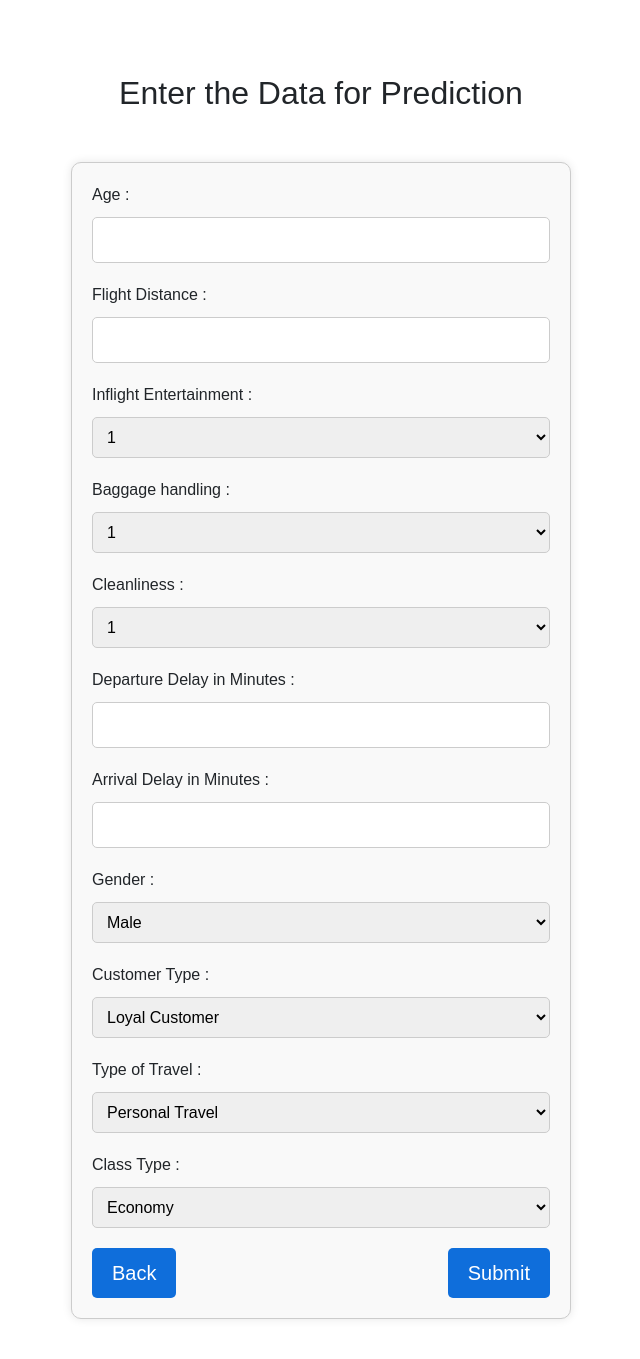
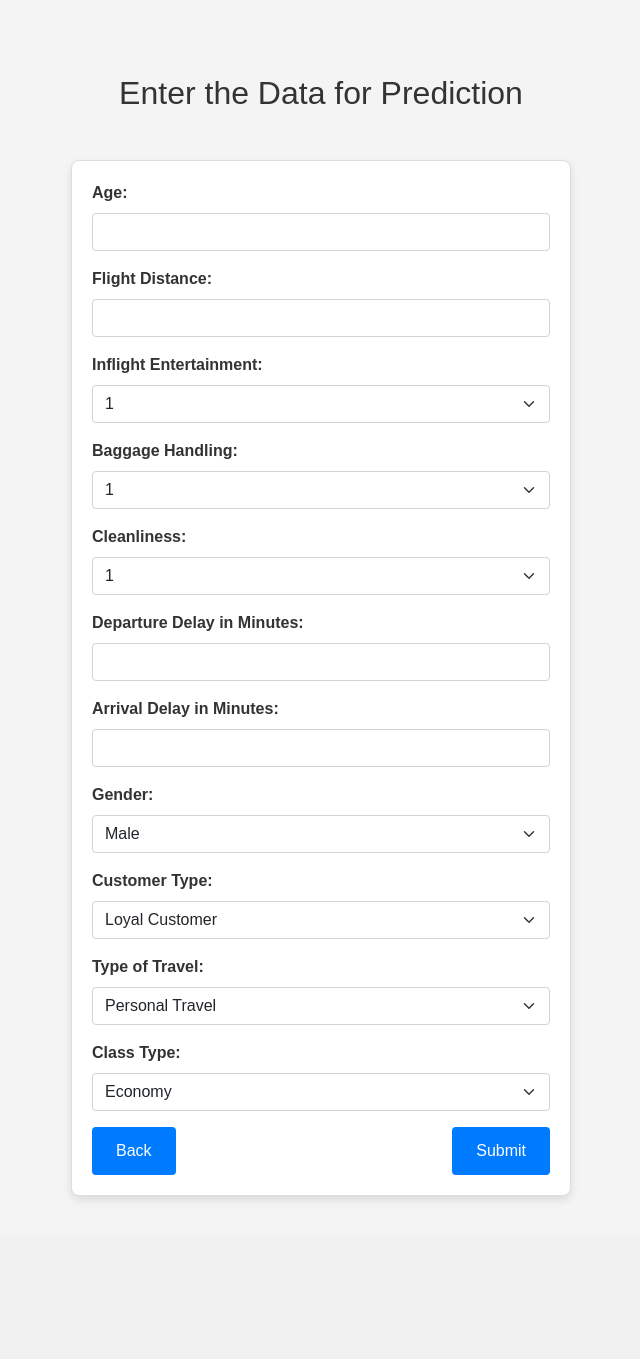
Before and after one commit to itanishajain/DS_Training, a Flask app: page /project in a window 1280 px wide. Shown: the part 56-1415 px from the top of the page, without its empty margins (319-959 px from the left). After the commit the page ends 1255 px from the top, so only its background shows below. Run offline with Flask 3, Linux system fonts and the light colour scheme; parts of the project's set-up code (start-up, migrations or seed data) failed here and were passed over; some libraries are stand-ins or nearby versions.

Commit message:
Customer_Satisfaction Project

```diff
--- a/Customer_satisfaction/app.py
+++ b/Customer_satisfaction/app.py
@@ -1,6 +1,6 @@
-
-from flask import Flask, render_template,url_for,request
+from flask import Flask, render_template, url_for, request
 import joblib
+from werkzeug.utils import redirect
 
 model = joblib.load('logistic_regression.lb')
 app = Flask(__name__)
@@ -13,43 +13,39 @@ def home():
 def project():
     return render_template('project.html')
 
-@app.route("/prediction",methods=['GET','POST'])
+@app.route("/prediction", methods=['POST'])
 def prediction():
-    if request.method == "POST":
-        age = int(request.form['age'])
-        flight_distance = int(request.form['flight_distance'])
-        infligth_entertainment = int(request.form["inflight-entertainment"])
-        baggage_handling = int(request.form["baggage-handling"] )
-        cleanliness = int(request.form["cleanliness"])
-        departure_delay = int(request.form["departure_delay"])
-        arrival_delay  = int(request.form["arrival_delay"])
-        gender = int(request.form["gender"])
-        customer_type  = int(request.form["customer-type"])
-        travel_type = int(request.form["travel-type"])
-        class_Type  = request.form["class-type"]
+    age = int(request.form['age'])
+    flight_distance = int(request.form['flight_distance'])
+    infligth_entertainment = int(request.form["inflight-entertainment"])
+    baggage_handling = int(request.form["baggage-handling"])
+    cleanliness = int(request.form["cleanliness"])
+    departure_delay = int(request.form["departure_delay"])
+    arrival_delay  = int(request.form["arrival_delay"])
+    gender = int(request.form["gender"])
+    customer_type  = int(request.form["customer-type"])
+    travel_type = int(request.form["travel-type"])
+    class_Type  = request.form["class-type"]
+    Class_Eco = 0
+    Class_Eco_Plus = 0
+    if class_Type == 'ECO':
+        Class_Eco = 1
+        Class_Eco_Plus = 0
+    elif class_Type == 'ECO_PLUS':
+        Class_Eco = 0
+        Class_Eco_Plus = 1
+    else:
         Class_Eco = 0
         Class_Eco_Plus = 0
-        if class_Type == 'ECO':
-            Class_Eco = 1
-            Class_Eco_Plus = 0
-        elif class_Type == 'ECO_PLUS':
-            Class_Eco = 0
-            Class_Eco_Plus = 1
-        else:
-            Class_Eco = 0
-            Class_Eco_Plus = 0
-        UNSEEN_DATA = [[age,flight_distance,infligth_entertainment,baggage_handling,
-                       cleanliness,departure_delay ,arrival_delay,gender,
-                       customer_type,travel_type,Class_Eco,Class_Eco_Plus]]
+    UNSEEN_DATA = [[age, flight_distance, infligth_entertainment, baggage_handling,
+                   cleanliness, departure_delay, arrival_delay, gender,
+                   customer_type, travel_type, Class_Eco, Class_Eco_Plus]]
 
-        prediction = model.predict(UNSEEN_DATA)[0]
-        print(prediction)
-        labels = {'1':"SATISFIED",'0':"DISATISFIED"}
-        # return labels[str(prediction)]
-        return render_template('output.html',output=labels[str(prediction)])
+    prediction = model.predict(UNSEEN_DATA)[0]
+    labels = {'1': "SATISFIED", '0': "DISATISFIED"}
 
-
-
+    # Redirect with a delay
+    return render_template('output.html', output=labels[str(prediction)])
 
 if __name__ == "__main__":
     app.run(debug=True)
--- a/Customer_satisfaction/templates/home.html
+++ b/Customer_satisfaction/templates/home.html
@@ -4,7 +4,7 @@
     <meta charset="UTF-8">
     <meta name="viewport" content="width=device-width, initial-scale=1.0">
     <title>Customer Satisfaction</title>
-    <link rel="stylesheet" type="text/css" href="/DS_Training/Customer_satisfaction/static/styles.css">
+    <link rel="stylesheet" type="text/css" href="static/styles.css">
     <link href="https://fonts.googleapis.com/css2?family=Montserrat:wght@400;600;700&display=swap" rel="stylesheet">
 </head>
 <body>
@@ -21,7 +21,7 @@
         <div class="content">
             <h1>Project Title</h1>
             <p>Lorem, ipsum dolor sit amet consectetur adipisicing elit. Ab, repudiandae sunt. Repellat, fuga? Distinctio error corporis pariatur ratione dolorum voluptatibus.</p>
-            <a href="#project-description" class="btn">View Project</a>
+            <a href="{{ url_for('project') }}" class="btn">View Project</a>
         </div>
     </section>
 
@@ -53,7 +53,7 @@
             </div>
             <div class="profile-description">
                 <h2>About Me</h2>
-                <p>Lorem ipsum dolor, sit amet consectetur adipisicing elit. Deleniti quis, placeat dolore, illum error mollitia repellendus sint temporibus accusantium recusandae laudantium quo...</p>
+                <p>Lorem ipsum dolor sit amet consectetur adipisicing elit. Error consectetur veritatis exercitationem sequi voluptate aspernatur ipsam beatae! Recusandae harum ab numquam, ipsam obcaecati veniam, perspiciatis asperiores alias, repellat suscipit consequatur dolor cumque. Accusamus eaque delectus nam quidem architecto alias numquam optio, minima a quasi fugiat cupiditate animi. Dolore quis natus corrupti tempore voluptas vel, harum quia, iusto corporis architecto quidem. Possimus quod neque minus deserunt dolor sunt velit optio inventore sed, delectus eos suscipit quibusdam, ipsa, nobis nulla dignissimos reiciendis harum. Blanditiis illum commodi ut natus! Non odit veniam consequatur nostrum similique. Repudiandae voluptatibus neque expedita, veritatis unde quidem! Doloribus.</p>
             </div>
         </div>
     </section>
--- a/Customer_satisfaction/templates/project.html
+++ b/Customer_satisfaction/templates/project.html
@@ -36,130 +36,169 @@
         </div>
     </nav>
 
+    <div class="container mt-5">
+        <h2 class="text-center">Enter the Data for Prediction</h2>
 
-    <h2 style="margin-top: 130px;text-align: center;">Enter the Data for Prediction</h2>
+        <form action="/prediction" method="post" id="contact-form" class="mt-5">
+            <div class="mb-3">
+                <label for="age" class="form-label">Age:</label>
+                <input type="text" name="age" id="age" class="form-control" required>
+            </div>
 
-    <form action="{{ url_for('prediction') }}" method="post"  id="contact-form" style="margin-top: 50px;">
-        <label for="age">Age :</label>
-        <input type="text" name="age" id="age" required><br>
+            <div class="mb-3">
+                <label for="flight-distance" class="form-label">Flight Distance:</label>
+                <input type="text" name="flight_distance" id="flight-distance" class="form-control" required>
+            </div>
 
-        <label for="flight-distance">Flight Distance :</label>
-        <input type="text" name="flight_distance" id="flight-distance" required><br>
-
-        <label for="inflight-entertainment">Inflight Entertainment :</label>
-        <select id="inflight-entertainment" name="inflight-entertainment"
-            style="width: 100%; padding: 10px; margin-bottom: 20px; border: 1px solid #ccc; border-radius: 5px;">
+            <div class="mb-3">
+                <label for="inflight-entertainment" class="form-label">Inflight Entertainment:</label>
+                <select id="inflight-entertainment" name="inflight-entertainment" class="form-select" required>
                     <option value="1">1</option>
                     <option value="2">2</option>
                     <option value="3">3</option>
                     <option value="4">4</option>
                     <option value="5">5</option>
-        </select><br>
+                </select>
+            </div>
 
-        <label for="baggage-handling">Baggage handling :</label>
-        <select id="baggage-handling" name="baggage-handling"
-            style="width: 100%; padding: 10px; margin-bottom: 20px; border: 1px solid #ccc; border-radius: 5px;">
+            <div class="mb-3">
+                <label for="baggage-handling" class="form-label">Baggage Handling:</label>
+                <select id="baggage-handling" name="baggage-handling" class="form-select" required>
                     <option value="1">1</option>
                     <option value="2">2</option>
                     <option value="3">3</option>
                     <option value="4">4</option>
                     <option value="5">5</option>
-        </select><br>
+                </select>
+            </div>
 
-        <label for="cleanliness">Cleanliness :</label>
-        <select id="cleanliness" name="cleanliness"
-            style="width: 100%; padding: 10px; margin-bottom: 20px; border: 1px solid #ccc; border-radius: 5px;">
+            <div class="mb-3">
+                <label for="cleanliness" class="form-label">Cleanliness:</label>
+                <select id="cleanliness" name="cleanliness" class="form-select" required>
                     <option value="1">1</option>
                     <option value="2">2</option>
                     <option value="3">3</option>
                     <option value="4">4</option>
                     <option value="5">5</option>
-        </select><br>
+                </select>
+            </div>
 
-        <label for="departure-delay">Departure Delay in Minutes :</label>
-        <input type="text" name="departure_delay" id="departure-delay" required><br>
+            <div class="mb-3">
+                <label for="departure-delay" class="form-label">Departure Delay in Minutes:</label>
+                <input type="text" name="departure_delay" id="departure-delay" class="form-control" required>
+            </div>
 
-        <label for="arrival-delay">Arrival Delay in Minutes :</label>
-        <input type="text" name="arrival_delay" id="arrival-delay" required><br>
+            <div class="mb-3">
+                <label for="arrival-delay" class="form-label">Arrival Delay in Minutes:</label>
+                <input type="text" name="arrival_delay" id="arrival-delay" class="form-control" required>
+            </div>
 
-        <label for="gender">Gender :</label>
-        <select id="gender" name="gender"
-            style="width: 100%; padding: 10px; margin-bottom: 20px; border: 1px solid #ccc; border-radius: 5px;">
+            <div class="mb-3">
+                <label for="gender" class="form-label">Gender:</label>
+                <select id="gender" name="gender" class="form-select" required>
                     <option value="1">Male</option>
                     <option value="0">Female</option>
-        </select><br>
+                </select>
+            </div>
 
-        <label for="customer-type">Customer Type :</label>
-        <select id="customer-type" name="customer-type"
-            style="width: 100%; padding: 10px; margin-bottom: 20px; border: 1px solid #ccc; border-radius: 5px;">
+            <div class="mb-3">
+                <label for="customer-type" class="form-label">Customer Type:</label>
+                <select id="customer-type" name="customer-type" class="form-select" required>
                     <option value="0">Loyal Customer</option>
                     <option value="1">Disloyal Customer</option>
-        </select><br>
+                </select>
+            </div>
 
-        <label for="travel-type">Type of Travel :</label>
-        <select id="travel-type" name="travel-type"
-            style="width: 100%; padding: 10px; margin-bottom: 20px; border: 1px solid #ccc; border-radius: 5px;">
+            <div class="mb-3">
+                <label for="travel-type" class="form-label">Type of Travel:</label>
+                <select id="travel-type" name="travel-type" class="form-select" required>
                     <option value="1">Personal Travel</option>
                     <option value="0">Business Travel</option>
-        </select><br>
+                </select>
+            </div>
 
-        <label for="class-type">Class Type :</label>
-        <select id="class-type" name="class-type"
-            style="width: 100%; padding: 10px; margin-bottom: 20px; border: 1px solid #ccc; border-radius: 5px;">
+            <div class="mb-3">
+                <label for="class-type" class="form-label">Class Type:</label>
+                <select id="class-type" name="class-type" class="form-select" required>
                     <option value="ECO">Economy</option>
                     <option value="ECO_PLUS">Economy Plus</option>
-            <option value="Bussuiness">Bussiness</option>
-        </select><br>
+                    <option value="Bussiness">Business</option>
+                </select>
+            </div>
 
             <div class="d-flex justify-content-between">
-            <a class="btn btn-primary btn-lg" href="home.html" role="button">Back</a>
-            <button type="submit" class="btn btn-primary btn-lg">Submit</button>
+                <a class="btn btn-primary" href="home.html" role="button">Back</a>
+                <button type="submit" class="btn btn-primary">Submit</button>
             </div>
         </form>
+    </div>
+
 
     <style>
         body {
         font-family: Arial, sans-serif;
+        background-color: #f4f4f4; /* Light grey background for the page */
+        color: #333; /* Darker text color for better readability */
+    }
+
+    nav.navbar {
+        background-color: #343a40; /* Dark background for the navbar */
+    }
+
+    h2 {
+        margin-top: 130px;
+        text-align: center;
+        color: #333; /* Darker color for the heading text */
     }
 
     #contact-form {
         max-width: 500px;
         margin: 40px auto;
         padding: 20px;
-            background-color: #f9f9f9;
-            border: 1px solid #ccc;
-            border-radius: 10px;
-            box-shadow: 0 0 10px rgba(0, 0, 0, 0.1);
+        background-color: #ffffff; /* White background for the form */
+        border: 1px solid #ddd; /* Lighter border color */
+        border-radius: 8px; /* Slightly less rounded corners */
+        box-shadow: 0 4px 8px rgba(0, 0, 0, 0.1); /* More subtle shadow */
     }
 
     label {
         display: block;
-            margin-bottom: 10px;
+        margin-bottom: 8px; /* Reduced margin for labels */
+        font-weight: bold; /* Bold labels for better emphasis */
     }
 
     input,
     select {
         width: 100%;
-            padding: 10px;
-            margin-bottom: 20px;
-            border: 1px solid #ccc;
-            border-radius: 5px;
+        padding: 12px; /* Slightly more padding for inputs and selects */
+        margin-bottom: 16px; /* Reduced margin for a tighter layout */
+        border: 1px solid #ccc; /* Light grey border */
+        border-radius: 4px; /* Slightly smaller border radius */
+        font-size: 16px; /* Increased font size for better readability */
     }
 
     .btn {
-            padding: 10px 20px;
+        padding: 12px 24px; /* Increased padding for buttons */
         border: none;
-            border-radius: 5px;
+        border-radius: 4px; /* Slightly smaller border radius */
         cursor: pointer;
+        font-size: 16px; /* Larger font size for buttons */
     }
 
     .btn-primary {
-            background-color: #0f6edb;
+        background-color: #007bff; /* Bootstrap primary color */
         color: #fff;
     }
 
     .btn-primary:hover {
-            background-color: #0c5fbe;
+        background-color: #0056b3; /* Darker shade for hover effect */
+    }
+
+    @media (max-width: 768px) {
+        #contact-form {
+            margin: 20px; /* Reduced margin for smaller screens */
+            padding: 15px; /* Reduced padding for smaller screens */
+        }
     }
     </style>
 
```
Also changed, not shown: Customer_satisfaction/static/styles.css (+32 -43 lines), Customer_satisfaction/templates/output.html (+78 -7 lines). Lines whose indentation alone changed are shown as unchanged.
